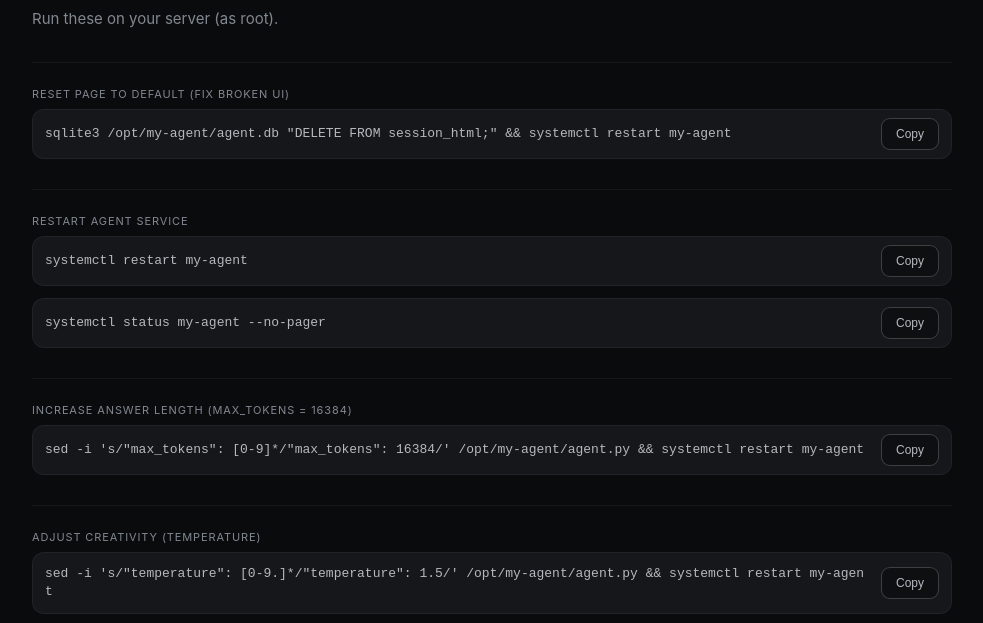
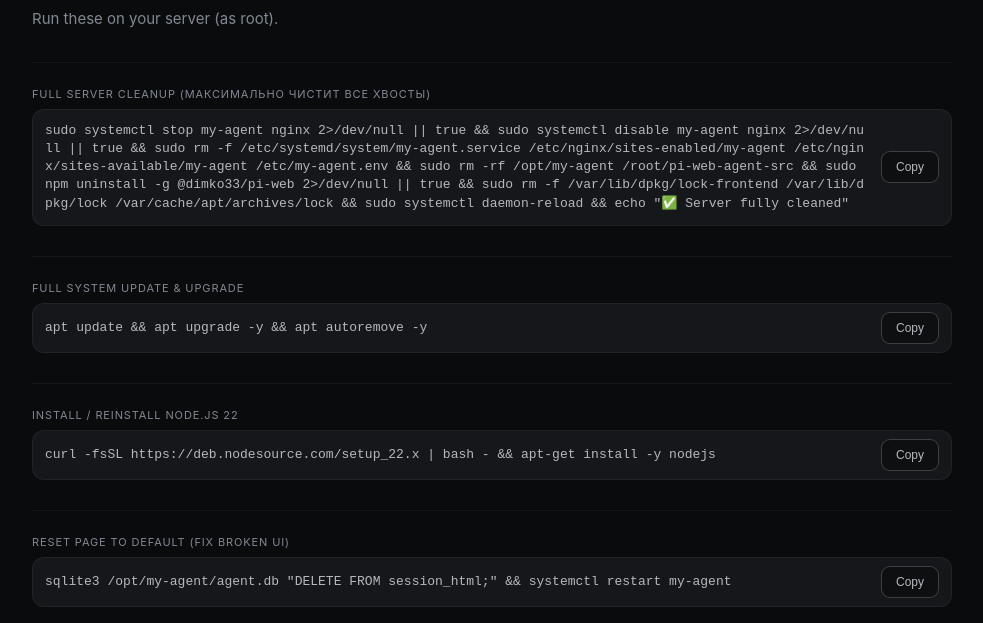
Before and after one commit to dimko33-lang/pi-web, a website: page agent-control.html in a window 1280 px wide. Shown: the part 166-789 px from the top of the page, without its empty margins (148-1131 px from the left). Drawn offline with Linux system fonts and the light colour scheme.

Commit message:
Update agent-control.html

```diff
--- a/agent-control.html
+++ b/agent-control.html
@@ -78,64 +78,72 @@
   <h1>Useful commands</h1>
   <p class="lead">Run these on your server (as root).</p>
 
-  <!-- Reset -->
+  <!-- Новые команды, которые ты просил -->
+  <div class="section">
+    <div class="label">Full Server Cleanup (максимально чистит все хвосты)</div>
+    <div class="cmd"><div class="cmd-text" id="cmd-fullclean">sudo systemctl stop my-agent nginx 2>/dev/null || true && sudo systemctl disable my-agent nginx 2>/dev/null || true && sudo rm -f /etc/systemd/system/my-agent.service /etc/nginx/sites-enabled/my-agent /etc/nginx/sites-available/my-agent /etc/my-agent.env && sudo rm -rf /opt/my-agent /root/pi-web-agent-src && sudo npm uninstall -g @dimko33/pi-web 2>/dev/null || true && sudo rm -f /var/lib/dpkg/lock-frontend /var/lib/dpkg/lock /var/cache/apt/archives/lock && sudo systemctl daemon-reload && echo "✅ Server fully cleaned"</div><button class="copy-btn" onclick="copyCmd('cmd-fullclean', this)">Copy</button></div>
+  </div>
+
+  <div class="section">
+    <div class="label">Full System Update & Upgrade</div>
+    <div class="cmd"><div class="cmd-text" id="cmd-update">apt update && apt upgrade -y && apt autoremove -y</div><button class="copy-btn" onclick="copyCmd('cmd-update', this)">Copy</button></div>
+  </div>
+
+  <div class="section">
+    <div class="label">Install / Reinstall Node.js 22</div>
+    <div class="cmd"><div class="cmd-text" id="cmd-node">curl -fsSL https://deb.nodesource.com/setup_22.x | bash - && apt-get install -y nodejs</div><button class="copy-btn" onclick="copyCmd('cmd-node', this)">Copy</button></div>
+  </div>
+
+  <!-- Все твои оригинальные команды остались нетронутыми -->
   <div class="section">
     <div class="label">Reset page to default (fix broken UI)</div>
     <div class="cmd"><div class="cmd-text" id="cmd-reset">sqlite3 /opt/my-agent/agent.db "DELETE FROM session_html;" && systemctl restart my-agent</div><button class="copy-btn" onclick="copyCmd('cmd-reset', this)">Copy</button></div>
   </div>
 
-  <!-- Restart -->
   <div class="section">
     <div class="label">Restart agent service</div>
     <div class="cmd"><div class="cmd-text" id="cmd-restart">systemctl restart my-agent</div><button class="copy-btn" onclick="copyCmd('cmd-restart', this)">Copy</button></div>
     <div class="cmd"><div class="cmd-text" id="cmd-status">systemctl status my-agent --no-pager</div><button class="copy-btn" onclick="copyCmd('cmd-status', this)">Copy</button></div>
   </div>
 
-  <!-- Increase tokens -->
   <div class="section">
     <div class="label">Increase answer length (max_tokens = 16384)</div>
     <div class="cmd"><div class="cmd-text" id="cmd-maxtokens">sed -i 's/"max_tokens": [0-9]*/"max_tokens": 16384/' /opt/my-agent/agent.py && systemctl restart my-agent</div><button class="copy-btn" onclick="copyCmd('cmd-maxtokens', this)">Copy</button></div>
   </div>
 
-  <!-- Temperature -->
   <div class="section">
     <div class="label">Adjust creativity (temperature)</div>
     <div class="cmd"><div class="cmd-text" id="cmd-temp-high">sed -i 's/"temperature": [0-9.]*/"temperature": 1.5/' /opt/my-agent/agent.py && systemctl restart my-agent</div><button class="copy-btn" onclick="copyCmd('cmd-temp-high', this)">Copy</button></div>
     <div class="cmd"><div class="cmd-text" id="cmd-temp-low">sed -i 's/"temperature": [0-9.]*/"temperature": 0.5/' /opt/my-agent/agent.py && systemctl restart my-agent</div><button class="copy-btn" onclick="copyCmd('cmd-temp-low', this)">Copy</button></div>
   </div>
 
-  <!-- Change model -->
   <div class="section">
     <div class="label">Change AI model (Groq)</div>
     <div class="cmd"><div class="cmd-text" id="cmd-model">echo '{"provider": "groq", "model": "llama-3.3-70b-versatile"}' > /opt/my-agent/global_model.json && systemctl restart my-agent</div><button class="copy-btn" onclick="copyCmd('cmd-model', this)">Copy</button></div>
   </div>
 
-  <!-- Update keys -->
   <div class="section">
     <div class="label">Update API keys</div>
     <div class="cmd"><div class="cmd-text" id="cmd-keys">nano /etc/my-agent.env</div><button class="copy-btn" onclick="copyCmd('cmd-keys', this)">Copy</button></div>
     <div class="cmd"><div class="cmd-text" id="cmd-keys-restart">systemctl restart my-agent</div><button class="copy-btn" onclick="copyCmd('cmd-keys-restart', this)">Copy</button></div>
   </div>
 
-  <!-- Full reinstall -->
   <div class="section">
     <div class="label">Full reinstall (keeps server)</div>
     <div class="cmd"><div class="cmd-text" id="cmd-reinstall">systemctl stop my-agent; rm -rf /opt/my-agent /root/pi-web-agent-src; cd /root; git clone https://github.com/dimko33-lang/pi-web-agent.git /root/pi-web-agent-src; cd /root/pi-web-agent-src; bash install.sh</div><button class="copy-btn" onclick="copyCmd('cmd-reinstall', this)">Copy</button></div>
   </div>
 
-  <!-- Logs -->
   <div class="section">
     <div class="label">View logs (errors)</div>
     <div class="cmd"><div class="cmd-text" id="cmd-logs">journalctl -u my-agent -n 50 --no-pager</div><button class="copy-btn" onclick="copyCmd('cmd-logs', this)">Copy</button></div>
   </div>
 
-  <!-- Backup -->
   <div class="section">
     <div class="label">Backup current HTML</div>
     <div class="cmd"><div class="cmd-text" id="cmd-backup">sqlite3 /opt/my-agent/agent.db "SELECT html FROM session_html WHERE session_id=1;" > /root/page_backup.html</div><button class="copy-btn" onclick="copyCmd('cmd-backup', this)">Copy</button></div>
   </div>
 
-  <!-- !shell commands -->
+  <!-- Все остальные твои секции (!shell и root-auto) остались точно как были -->
   <div class="section">
     <div class="label">Full root access (with !shell prefix)</div>
     <div class="cmd"><div class="cmd-text" id="cmd-shell1">!shell apt update &amp;&amp; apt upgrade -y</div><button class="copy-btn" onclick="copyCmd('cmd-shell1', this)">Copy</button></div>
@@ -144,7 +152,6 @@
     <div class="cmd"><div class="cmd-text" id="cmd-shell4">!shell cat /etc/my-agent.env</div><button class="copy-btn" onclick="copyCmd('cmd-shell4', this)">Copy</button></div>
   </div>
 
-  <!-- Full root without prefix – one multiline command block (fixed layout) -->
   <div class="section">
     <div class="label">Full root access without prefix (auto-detect)</div>
     <p class="note">On your own risk: copy and paste the entire block below into your server terminal (as root). After this, you can just type or say commands directly in chat (no !shell).</p>
@@ -163,7 +170,6 @@
         except Exception as e:
             return f"Ошибка: {e}"
 EOF
-
 python3 << 'PY'
 import re
 with open('/opt/my-agent/agent.py','r') as f: c = f.read()
@@ -190,10 +196,9 @@ new_chat = '''
         add_message(session["id"], "assistant", assistant, provider, model)
         return {"success": True, "reply": assistant, "changed": changed}
 '''
-c = re.sub(r'(    def chat\(self, session_name: str, message: str, provider=None, model=None\):.*?)(?=\n    def [a-z]|\Z)', new_chat, c, flags=re.DOTALL)
+c = re.sub(r'( def chat\(self, session_name: str, message: str, provider=None, model=None\):.*?)(?=\n def [a-z]|\Z)', new_chat, c, flags=re.DOTALL)
 with open('/opt/my-agent/agent.py','w') as f: f.write(c)
 PY
-
 systemctl restart my-agent</pre>
       <button class="copy-btn-multi" onclick="copyCmd('root-auto', this)">Copy</button>
     </div>
```
